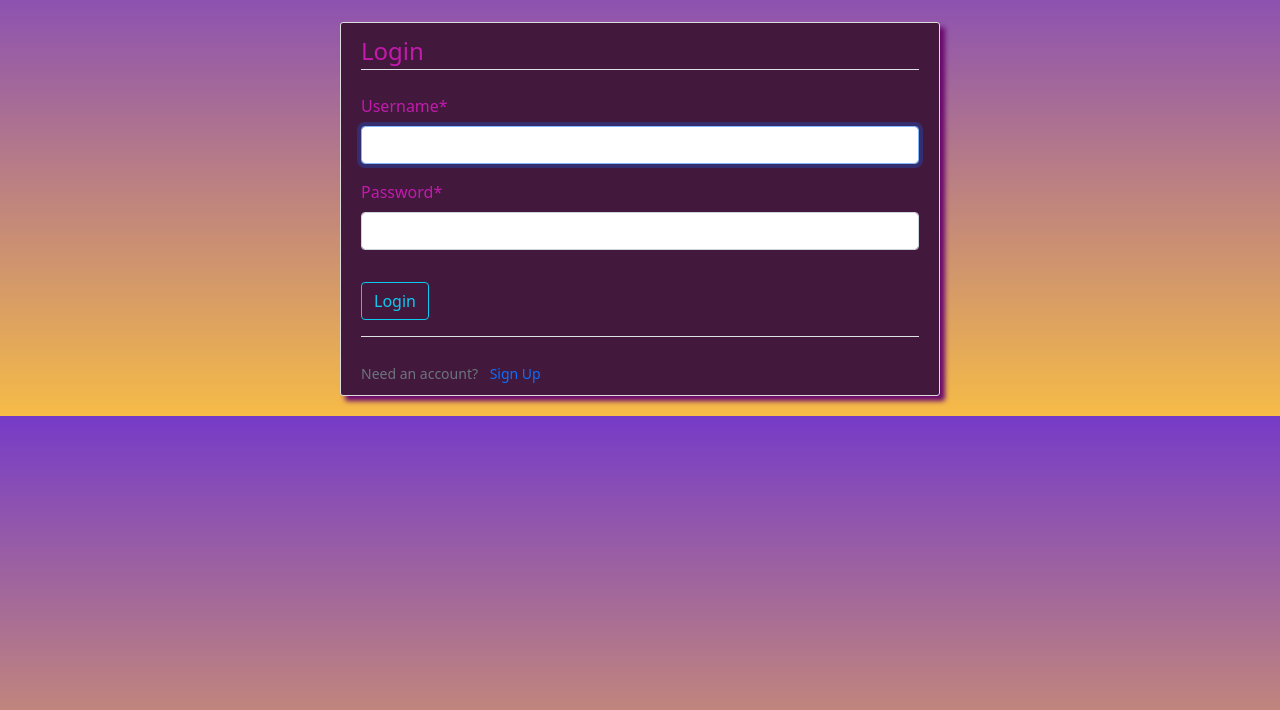
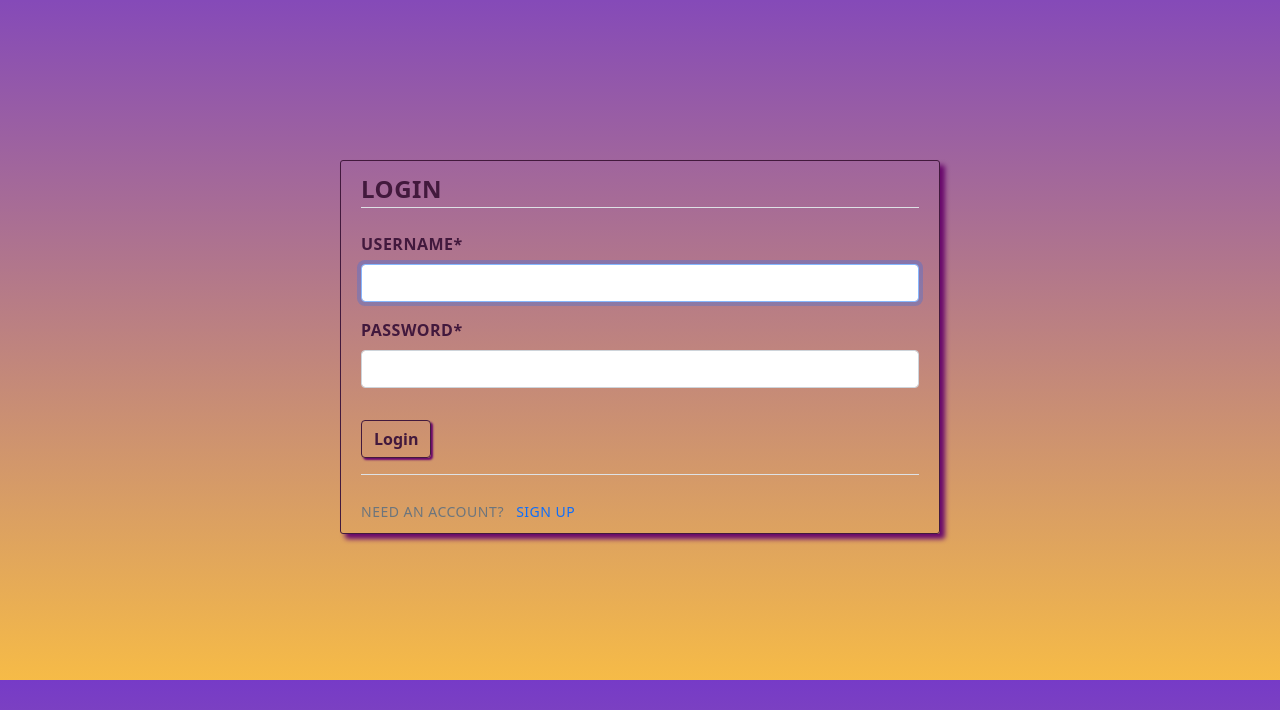
Before and after one commit to nellymaw/hackathon-love-team7, a Django app: page /login/ in a window 1280 px wide. Shown: the part 90-800 px from the top of the page. Run offline with Django 3.2, Linux system fonts and the light colour scheme; some libraries are stand-ins or nearby versions; some web fonts are replaced.

Commit message:
Change login styling

```diff
--- a/static/home/css/main.css
+++ b/static/home/css/main.css
@@ -252,18 +252,30 @@ textarea.input-box.input-lg{
 /*-----------Login form----------*/
 
 .content-login-section{
-    background: #42193d;
     -webkit-box-shadow: 5px 5px 5px 0px #000000, inset 4px 4px 15px 0px #000000, 5px 5px 15px 5px rgba(0,0,0,0);
-box-shadow:  5px 5px 5px 0px #69086c, inset 4px 4px 15px 0px  rgb(0 0 0 / 0%);
+    box-shadow:  5px 5px 5px 0px #69086c, inset 4px 4px 15px 0px  rgb(0 0 0 / 0%);
     padding: 10px 20px;
-    border: 1px solid #dddddd;
+    border: 1px solid #42193d;
     border-radius: 3px;
-    margin-top: 22px;
-    margin-bottom: 20px;
-    color: #c31aad;
+    margin-top: 20vh;
+    color: #42193d;
+    font-weight: 600;
+    letter-spacing: 0.5px;
+    text-transform: uppercase;
   }
 
+.login-btn {
+    -webkit-box-shadow: 2px 2px 2px 0px #000000, inset 1px 1px 12px 0px #000000, 2px 2px 12px 2px rgba(0,0,0,0);
+    box-shadow:  2px 2px 2px 0px #69086c, inset 1px 1px 12px 0px  rgb(0 0 0 / 0%);
+    border-color: #42193d !important;
+    color: #42193d !important;
+    font-weight: 600 !important;
+}
 
+.form-background {
+    height: 65vh;
+    width: auto;
+}
 
 
 /*----------Profile Sytle-----------*/
@@ -351,6 +363,7 @@ box-shadow:  5px 5px 5px 0px #69086c, inset 4px 4px 15px 0px  rgb(0 0 0 / 0%);
 #inbox-username {
     font-family: 'Lovers Quarrel', cursive;
     font-size: 6rem;
+    color: #42193d;
 }
 
 
--- a/templates/home/login.html
+++ b/templates/home/login.html
@@ -1,7 +1,7 @@
 {% extends 'home/base.html' %}
 {% load crispy_forms_tags %}
 {% block content %}
-
+<div class="form-background">
     <div class="basic-wrapper content-login-section">
         <form action="" method="POST">
             {% csrf_token %}
@@ -10,7 +10,7 @@
                 {{ form|crispy }}
             </fieldset>
             <div class="form-group">
-            <button class="btn btn-outline-info" type="submit">Login</button>
+                <button class="btn btn-outline-info login-btn" type="submit">Login</button>
             </div>
         </form>
         <div class="border-top pt-4">
@@ -19,7 +19,7 @@
             </small>
         </div>
     </div>
-
+</div>
 
 
 {% endblock content %}
```
Lines whose indentation alone changed are shown as unchanged.
